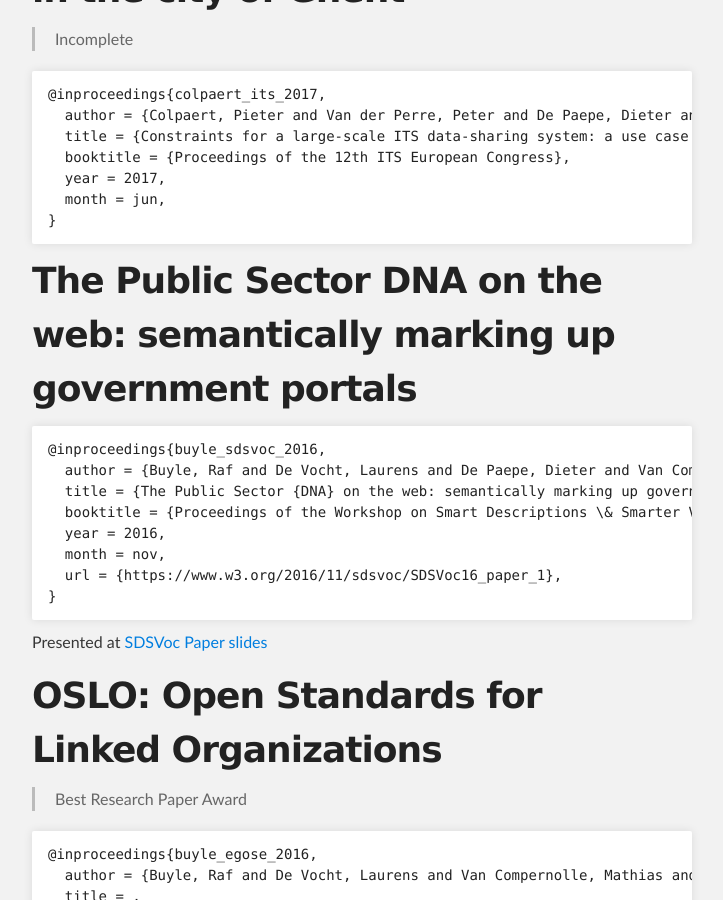
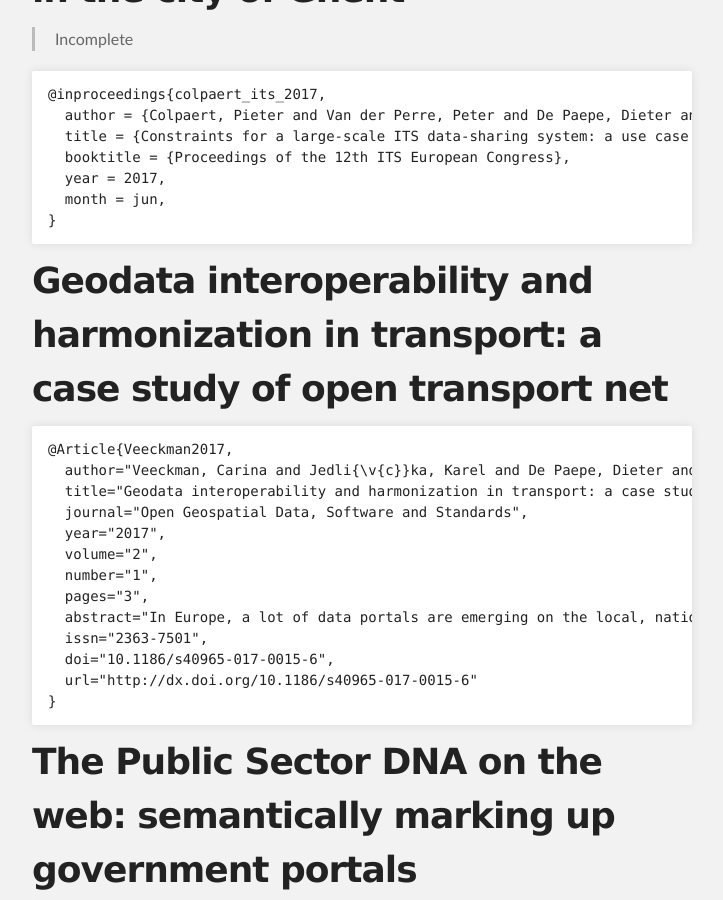
Before and after one commit to DieterDePaepe/dieterdepaepe.github.io, a Jekyll site: the page built from Publications.md, in a window 1280 px wide and 900 px high, scrolled down 405 px. Shown: the whole window, without its empty margins (288-1011 px from the left). Built offline with Jekyll 4.4.1, drawn with Linux system fonts in a browser that asks for light colours; our own code applies the rules of GitHub Pages for plain Markdown files.

Commit message:
Add OTN paper.

````diff
--- a/Publications.md
+++ b/Publications.md
@@ -9,6 +9,24 @@
   booktitle = {Proceedings of the 12th ITS European Congress},
   year = 2017,
   month = jun,
+}
+```
+
+# Geodata interoperability and harmonization in transport: a case study of open transport net
+
+```
+@Article{Veeckman2017,
+  author="Veeckman, Carina and Jedli{\v{c}}ka, Karel and De Paepe, Dieter and Kozhukh, Dmitrii and Kafka, {\v{S}}t{\v{e}}p{\'a}n and Colpaert, Pieter and {\v{C}}erba, Otakar",
+  title="Geodata interoperability and harmonization in transport: a case study of open transport net",
+  journal="Open Geospatial Data, Software and Standards",
+  year="2017",
+  volume="2",
+  number="1",
+  pages="3",
+  abstract="In Europe, a lot of data portals are emerging on the local, national or interregional levels. These portals have a common objective to share data and information to its citizens and businesses, and to make information more accessible. However, studies showed that people are still facing difficulties in finding and reusing public sector information. To facilitate data reuse, the information should be available in a machine-readable format and agreed metadata standard, so that interoperability and discoverability could be enhanced.",
+  issn="2363-7501",
+  doi="10.1186/s40965-017-0015-6",
+  url="http://dx.doi.org/10.1186/s40965-017-0015-6"
 }
 ```
 
````
